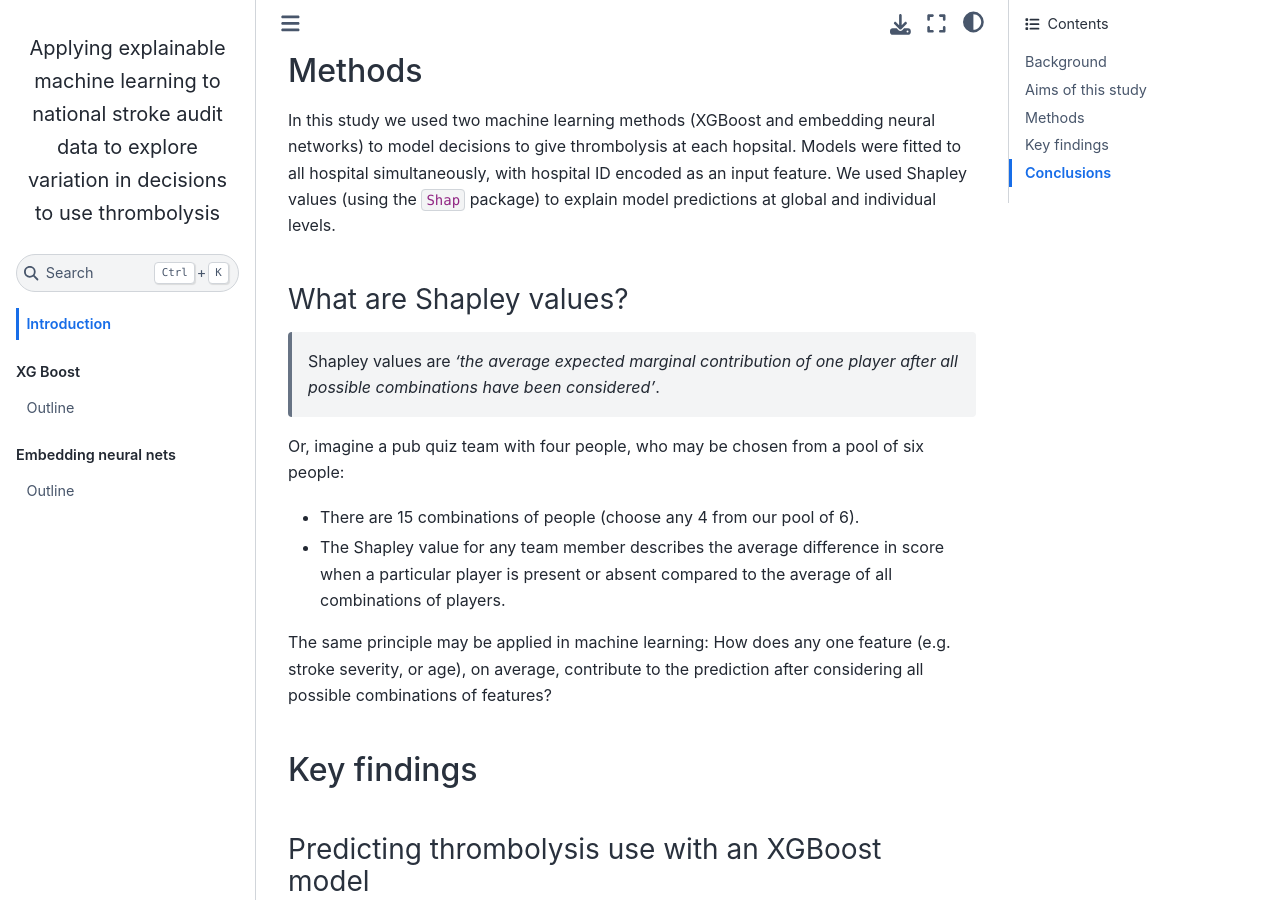
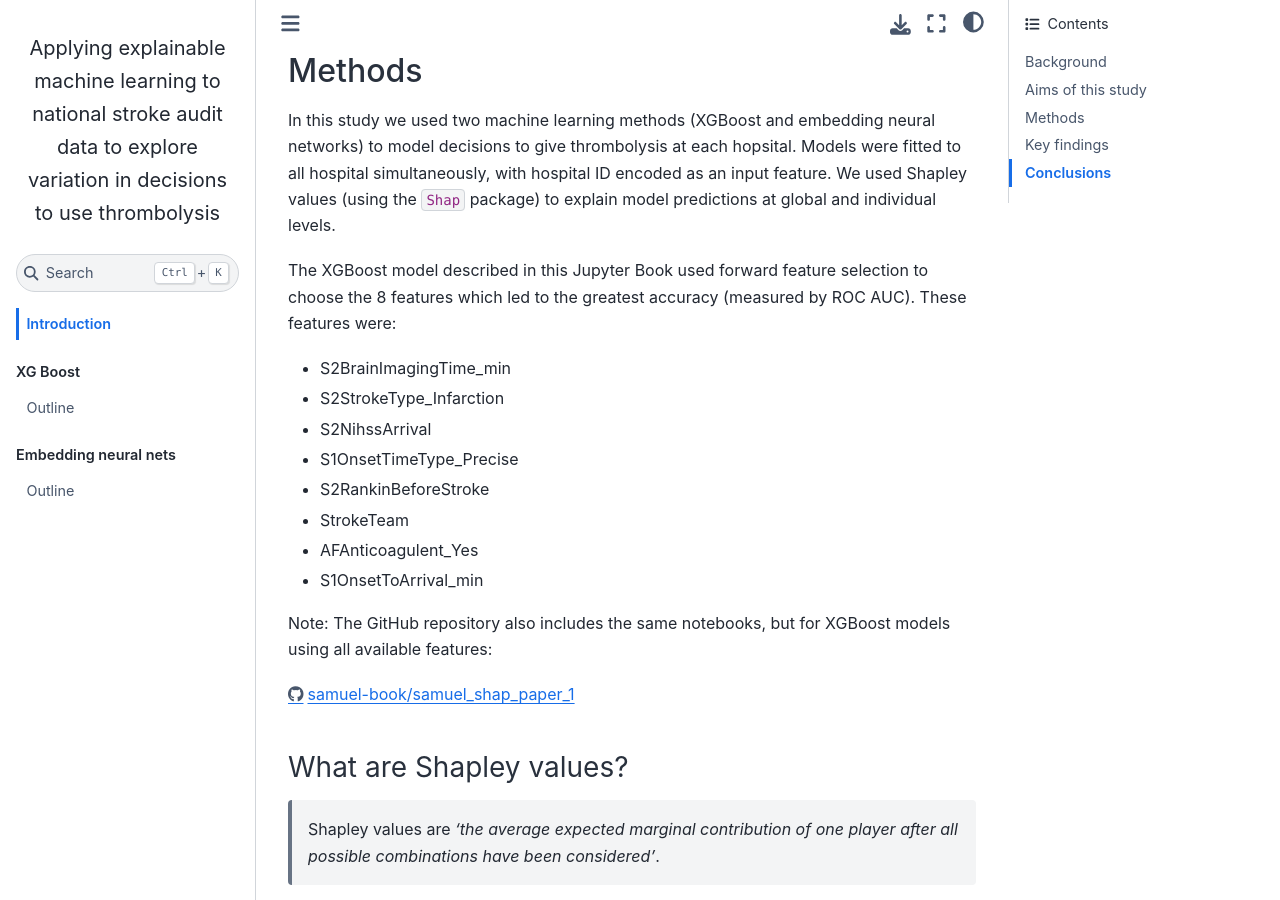
Before and after one commit to samuel-book/samuel_shap_paper_1, a Jupyter Book: the page built from introduction/intro.md, in a window 1280 px wide and 900 px high, scrolled down 1489 px. Built offline with Jupyter Book 1.0.4 settings and Sphinx 7.4.7 and the Sphinx Book theme 1.1.4, drawn with Linux system fonts in a browser that asks for light colours; pages that are not in the unit, such as notebooks, are missing from menus.

Commit message:
Update intro

```diff
--- a/introduction/intro.md
+++ b/introduction/intro.md
@@ -29,6 +29,21 @@ The aims of this study were 1) to apply *explainable machine learning* technique
 ## Methods
 
 In this study we used two machine learning methods (XGBoost and embedding neural networks) to model decisions to give thrombolysis at each hopsital. Models were fitted to all hospital simultaneously, with hospital ID encoded as an input feature. We used Shapley values (using the `Shap` package) to explain model predictions at global and individual levels.
+
+The XGBoost model described in this Jupyter Book used forward feature selection to choose the 8 features which led to the greatest accuracy (measured by ROC AUC). These features were:
+
+* S2BrainImagingTime_min
+* S2StrokeType_Infarction
+* S2NihssArrival
+* S1OnsetTimeType_Precise
+* S2RankinBeforeStroke
+* StrokeTeam
+* AFAnticoagulent_Yes
+* S1OnsetToArrival_min
+
+Note: The GitHub repository also includes the same notebooks, but for XGBoost models using all available features:
+
+https://github.com/samuel-book/samuel_shap_paper_1
 
 ### What are Shapley values?
 
```
Also changed, not shown: xgb_with_feature_selection/outline.md (+1 -1 lines).
